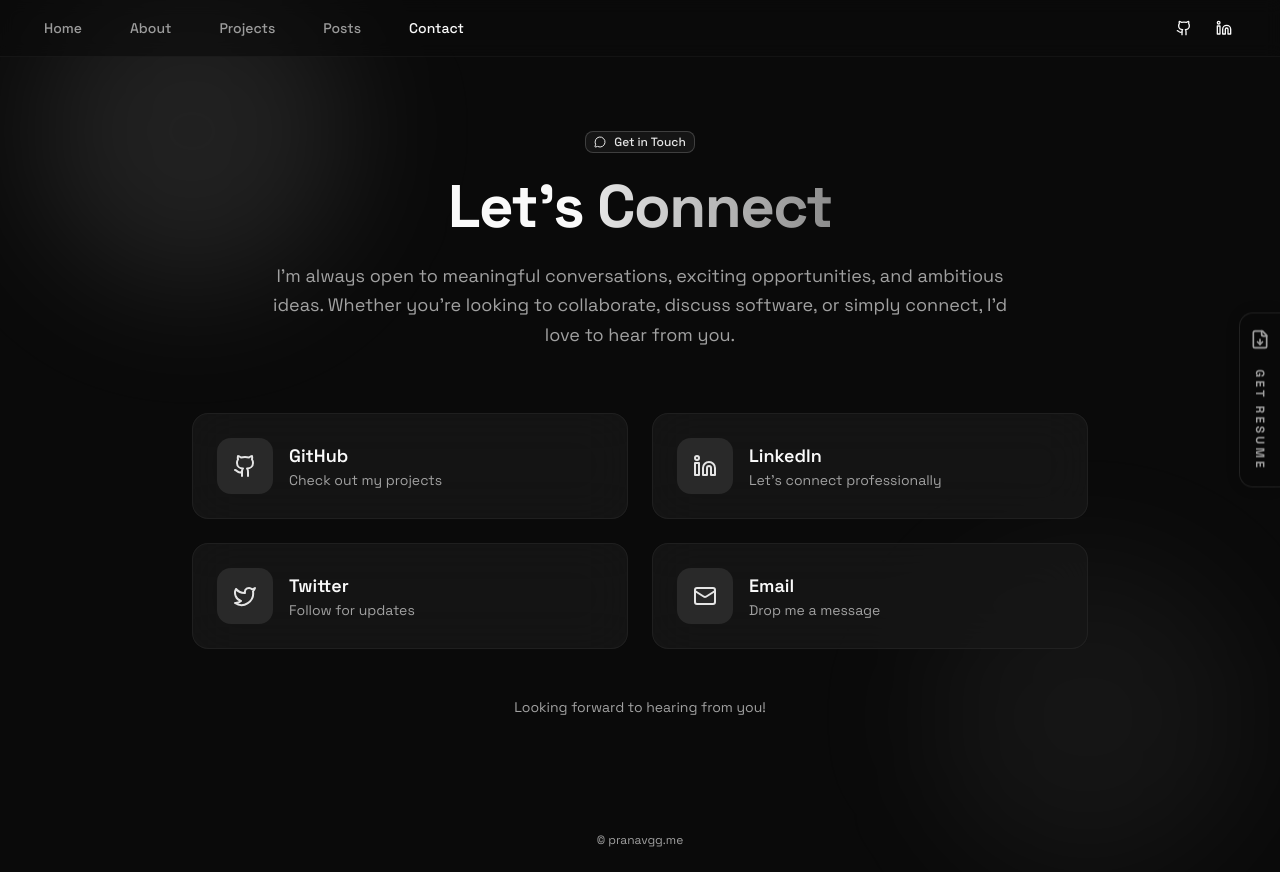
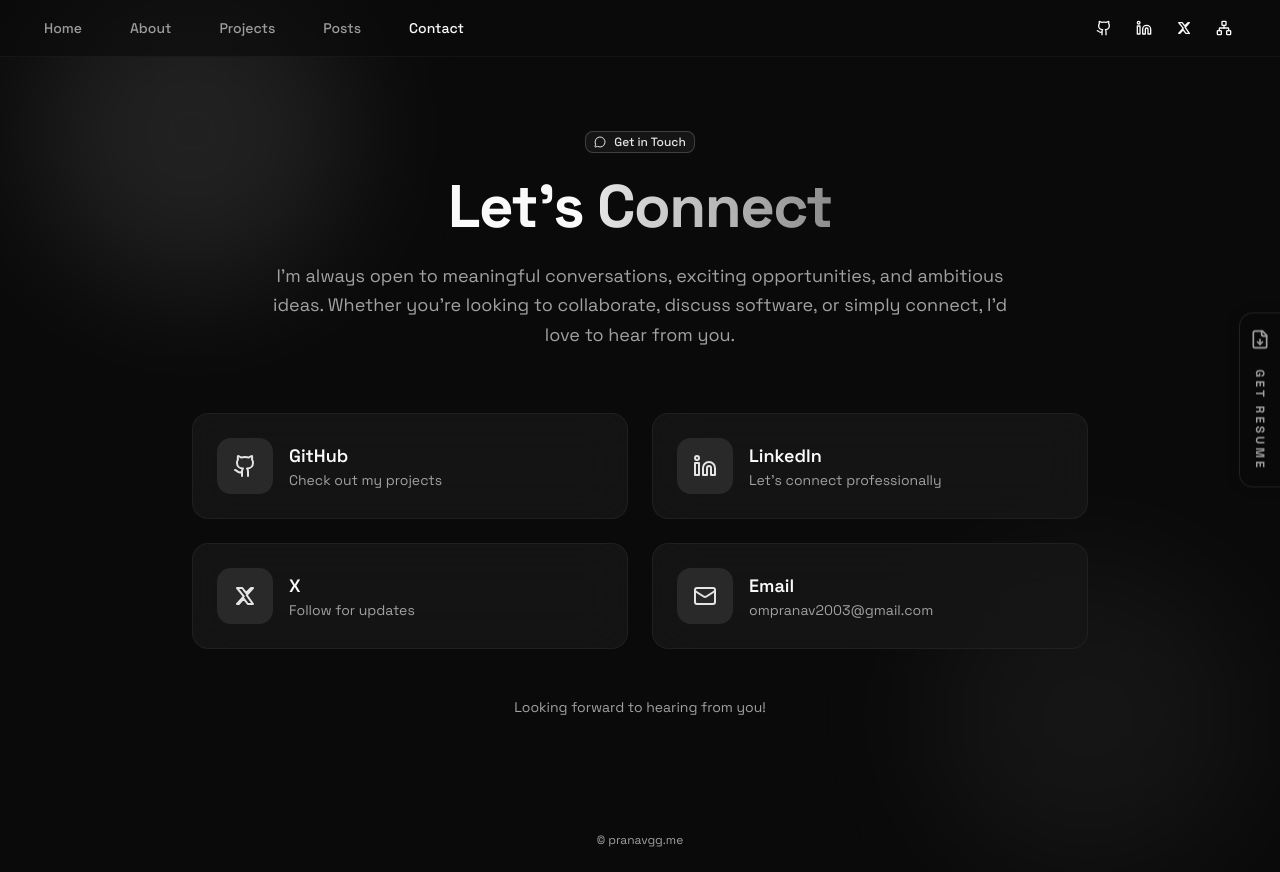
Before and after one commit to PranavShadow/Portfolio-pranavgg, a Next.js app: page /contact in a window 1280 px wide. Built offline with nearby package versions, Linux system fonts and the light colour scheme.

Commit message:
refactor: icon updates and urls

```diff
--- a/src/components/sections/about-header.tsx
+++ b/src/components/sections/about-header.tsx
@@ -1,16 +1,33 @@
 "use client";
 
+import React from 'react';
 import { motion } from 'motion/react';
 import Image from 'next/image';
 import Link from 'next/link';
-import { Github, Linkedin, Twitter, Mail } from 'lucide-react';
+import { Github, Linkedin, Mail } from 'lucide-react';
 import { Button } from '@/components/ui/button';
 import { siteConfig } from '@/config/site.config';
+
+function XIcon(props: React.SVGProps<SVGSVGElement>) {
+  return (
+    <svg
+      viewBox="0 0 24 24"
+      fill="none"
+      stroke="currentColor"
+      strokeWidth="2"
+      strokeLinecap="round"
+      strokeLinejoin="round"
+      {...props}
+    >
+      <path d="M18 4h2l-6.3 7.2L20 20h-5.2l-4.1-5.4L5.8 20H4l6.8-7.7L4 4h5.3l3.7 4.9L18 4Z" />
+    </svg>
+  );
+}
 
 const iconMap = {
   github: Github,
   linkedin: Linkedin,
-  twitter: Twitter,
+  x: XIcon,
   email: Mail,
 };
 
--- a/src/components/sections/contact-card.tsx
+++ b/src/components/sections/contact-card.tsx
@@ -3,8 +3,24 @@
 import React from 'react';
 import { motion } from 'motion/react';
 import { siteConfig } from '@/config/site.config';
-import { Github, Linkedin, Twitter, Mail, ArrowUpRight, MessageCircle } from 'lucide-react';
+import { Github, Linkedin, Mail, ArrowUpRight, MessageCircle } from 'lucide-react';
 import { Badge } from '@/components/ui/badge';
+
+function XIcon(props: React.SVGProps<SVGSVGElement>) {
+  return (
+    <svg
+      viewBox="0 0 24 24"
+      fill="none"
+      stroke="currentColor"
+      strokeWidth="2"
+      strokeLinecap="round"
+      strokeLinejoin="round"
+      {...props}
+    >
+      <path d="M18 4h2l-6.3 7.2L20 20h-5.2l-4.1-5.4L5.8 20H4l6.8-7.7L4 4h5.3l3.7 4.9L18 4Z" />
+    </svg>
+  );
+}
 
 const socialLinks = [
   {
@@ -20,14 +36,14 @@ const socialLinks = [
     icon: Linkedin,
   },
   {
-    label: 'Twitter',
+    label: 'X',
     description: 'Follow for updates',
     url: siteConfig.links.twitter,
-    icon: Twitter,
+    icon: XIcon,
   },
   {
     label: 'Email',
-    description: 'Drop me a message',
+    description: 'ompranav2003@gmail.com',
     url: `mailto:${siteConfig.links.email}`,
     icon: Mail,
   },
--- a/src/components/sections/navbar.tsx
+++ b/src/components/sections/navbar.tsx
@@ -5,7 +5,7 @@ import Link from 'next/link';
 import Image from 'next/image';
 import { usePathname } from 'next/navigation';
 import { motion } from 'motion/react';
-import { Menu, X, Github, Linkedin, Globe, Coffee, Twitter, ChevronRight, Download } from 'lucide-react';
+import { Menu, X, Github, Linkedin, Globe, Coffee, ChevronRight, Download, Network } from 'lucide-react';
 import { toast } from 'sonner';
 
 import { siteConfig } from '@/config/site.config';
@@ -16,12 +16,28 @@ import { Separator } from '@/components/ui/separator';
 import { Badge } from '@/components/ui/badge';
 import { ThemeToggle } from './theme-toggle';
 
+function XIcon(props: React.SVGProps<SVGSVGElement>) {
+  return (
+    <svg
+      viewBox="0 0 24 24"
+      fill="none"
+      stroke="currentColor"
+      strokeWidth="2"
+      strokeLinecap="round"
+      strokeLinejoin="round"
+      {...props}
+    >
+      <path d="M18 4h2l-6.3 7.2L20 20h-5.2l-4.1-5.4L5.8 20H4l6.8-7.7L4 4h5.3l3.7 4.9L18 4Z" />
+    </svg>
+  );
+}
+
 const iconMap = {
   github: Github,
   linkedin: Linkedin,
   globe: Globe,
   coffee: Coffee,
-  twitter: Twitter,
+  x: XIcon,
 };
 
 export function Navbar() {
@@ -111,9 +127,41 @@ export function Navbar() {
               href={siteConfig.links.linkedin}
               target="_blank"
               rel="noopener noreferrer"
-              aria-label="GitHub Profile"
+              aria-label="LinkedIn Profile"
             >
               <Linkedin className="h-4 w-4" />
+            </Link>
+          </Button>
+
+          <Button
+            variant="ghost"
+            size="sm"
+            asChild
+            className="h-8 w-8 p-0"
+          >
+            <Link
+              href={siteConfig.links.twitter}
+              target="_blank"
+              rel="noopener noreferrer"
+              aria-label="X Profile"
+            >
+              <XIcon className="h-4 w-4" />
+            </Link>
+          </Button>
+
+          <Button
+            variant="ghost"
+            size="sm"
+            asChild
+            className="h-8 w-8 p-0"
+          >
+            <Link
+              href="https://linktr.ee/Pranavgg"
+              target="_blank"
+              rel="noopener noreferrer"
+              aria-label="Linktree Profile"
+            >
+              <Network className="h-4 w-4" />
             </Link>
           </Button>
 
--- a/src/config/site.config.ts
+++ b/src/config/site.config.ts
@@ -152,7 +152,7 @@ export const siteConfig: SiteConfig = {
   social: [
     { label: 'GitHub', url: 'https://github.com/PranavShadow', icon: 'github' },
     { label: 'LinkedIn', url: 'https://www.linkedin.com/in/pranavgg', icon: 'linkedin' },
-    { label: 'Twitter', url: 'https://x.com/pranavvgg', icon: 'twitter' },
+    { label: 'X', url: 'https://x.com/pranavvgg', icon: 'x' },
   ],
   navigation: [
     { label: 'Home', href: '/' },
```
